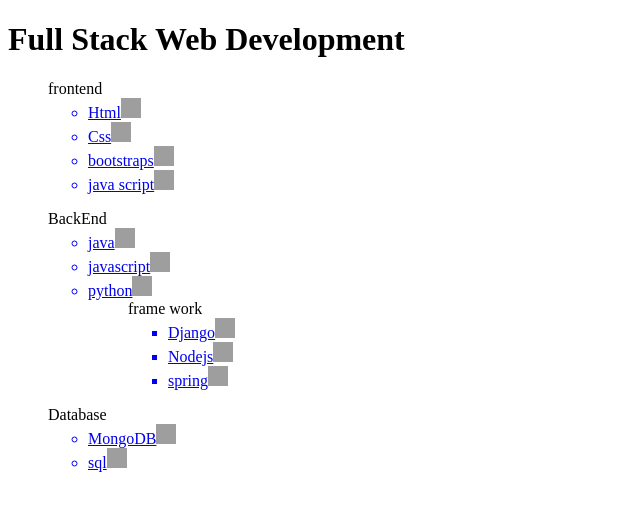
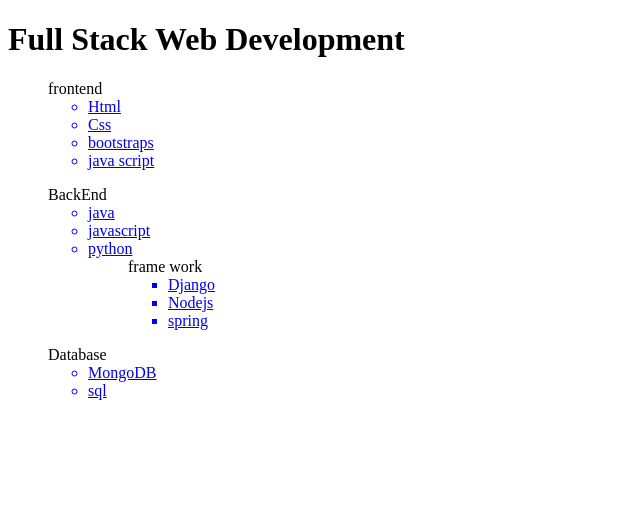
Before and after one commit to sornambikaik/webdevelopment, a plain HTML site: page index.html in a window 1280 px wide. Shown: the whole page, without its empty margins (0-640 px from the left). Drawn offline with Linux system fonts and the light colour scheme; grey boxes are pictures that could not be loaded.

Commit message:
Update index.html

```diff
--- a/index.html
+++ b/index.html
@@ -10,24 +10,24 @@
 <ul>
     frontend
     <ul>
-        <a href="FrondEnd\html.html"><li>Html<img src="https://img.icons8.com/?size=48&id=20909&format=png"height="20"width="20"></li></a>
-        <a href="\FrondEnd\css.html"><li>Css<img src="https://img.icons8.com/?size=60&id=3BTBsJs5myRy&format=png"height="20"width="20"></li></a>
-        <a href="\FrondEnd\boostraps.html"><li>bootstraps<img src="https://img.icons8.com/?size=50&id=ldQqWiIRv9bc&format=png"height="20"width="20"></li></a>
-        <a href="\FrondEnd\java script.html"><li>java script<img src="https://img.icons8.com/?size=50&id=hKrJAdwqbGgG&format=gif"height="20"width="20" ></li></a>
+        <a href="FrondEnd\html.html"><li>Html</li></a>
+        <a href="\FrondEnd\css.html"><li>Css</li></a>
+        <a href="\FrondEnd\boostraps.html"><li>bootstraps</li></a>
+        <a href="\FrondEnd\java script.html"><li>java script</li></a>
     </ul>
 </ul>
 <ul>
     BackEnd
     <ul>
-        <a href="\BackEnd\java.html"><li>java<img src="https://img.icons8.com/?size=48&id=13679&format=png"height="20"width="20"></li></a>
-        <a href="\BackEnd\javascript.html"><li>javascript<img src="https://img.icons8.com/?size=50&id=106036&format=png"height="20"width="20"></li></a>
-        <a href="\BackEnd\python.html"><li>python<img src="https://img.icons8.com/?size=48&id=13441&format=png"height="20"width="20"></li></a>
+        <a href="\BackEnd\java.html"><li>java</li></a>
+        <a href="\BackEnd\javascript.html"><li>javascript</li></a>
+        <a href="\BackEnd\python.html"><li>python</li></a>
         <ul>
 frame work
 <ul>
-<a href="\BackEnd\frame work\Django.html"><li>Django<img src="https://img.icons8.com/?size=48&id=qV-JzWYl9dzP&format=png" height="20"width="20"></li></a>
-<a href="\BackEnd\frame work\Nodejs.html"><li>Nodejs<img src="https://img.icons8.com/?size=48&id=hsPbhkOH4FMe&format=png" height="20"width="20"></li></a>
-<a href="\BackEnd\frame work\spring.html"><li>spring<img src="https://img.icons8.com/?size=30&id=GLDz2wTcYtlm&format=png" height="20"width="20"></li></a>
+<a href="\BackEnd\frame work\Django.html"><li>Django</li></a>
+<a href="\BackEnd\frame work\Nodejs.html"><li>Nodejs</li></a>
+<a href="\BackEnd\frame work\spring.html"><li>spring</li></a>
 </ul>
 </ul>
 </ul>
@@ -35,8 +35,8 @@ frame work
 <ul>
 Database
 <ul>
-    <a href="\Database\MongoDB.html"><li>MongoDB<img src="https://img.icons8.com/?size=64&id=o6OvAxG0nzTH&format=png"height="20"width="20"></li></a>
-    <a href="\Database\SQL.html"><li>sql<img src="https://img.icons8.com/?size=48&id=UFXRpPFebwa2&format=png"height="20"width="20"></li></a>
+    <a href="\Database\MongoDB.html"><li>MongoDB</li></a>
+    <a href="\Database\SQL.html"><li>sql</li></a>
 
 </ul>
 </ul>
```
